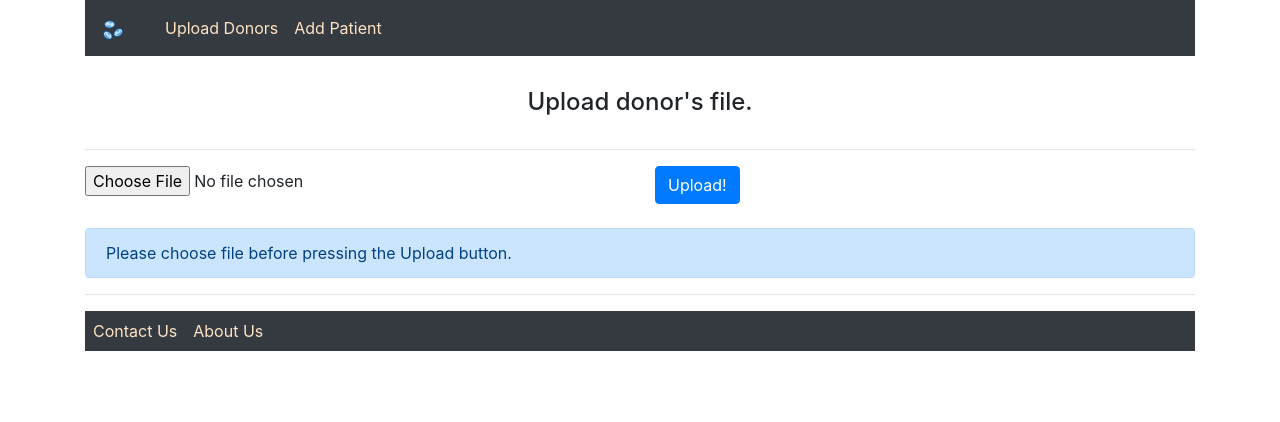
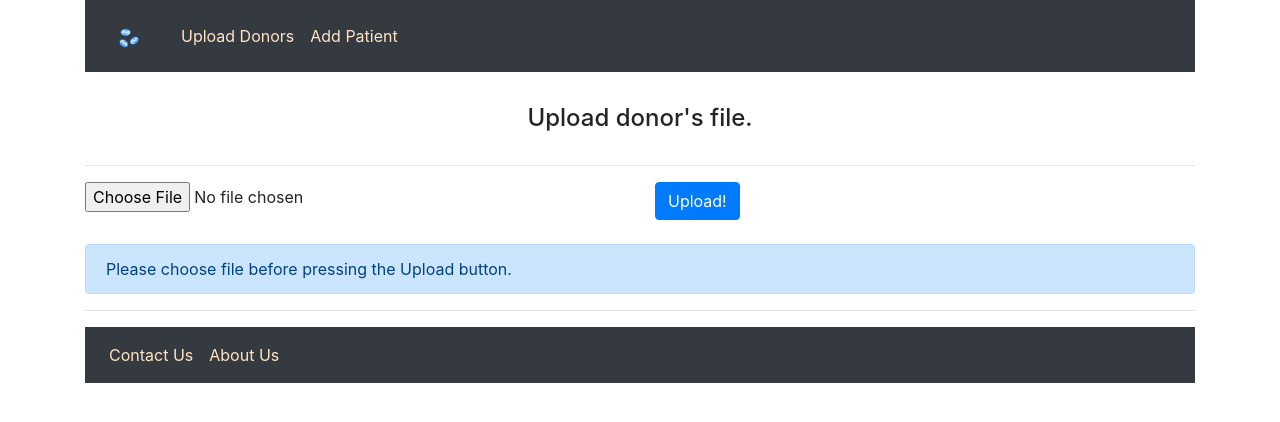
Before and after one commit to pankaj-xor/plasma, a React (Create React App) app: page /#/ in a window 1280 px wide. Shown: the top 422 px of the page. Built offline with nearby package versions, Linux system fonts and the light colour scheme.

Commit message:
navbar padding improved

```diff
--- a/src/index.css
+++ b/src/index.css
@@ -28,7 +28,3 @@ a {
 .mar-top-bot-2rem {
   margin: 2rem 0;
 }
-
-.navbar{
-  padding: 0 !important;
-}
```
